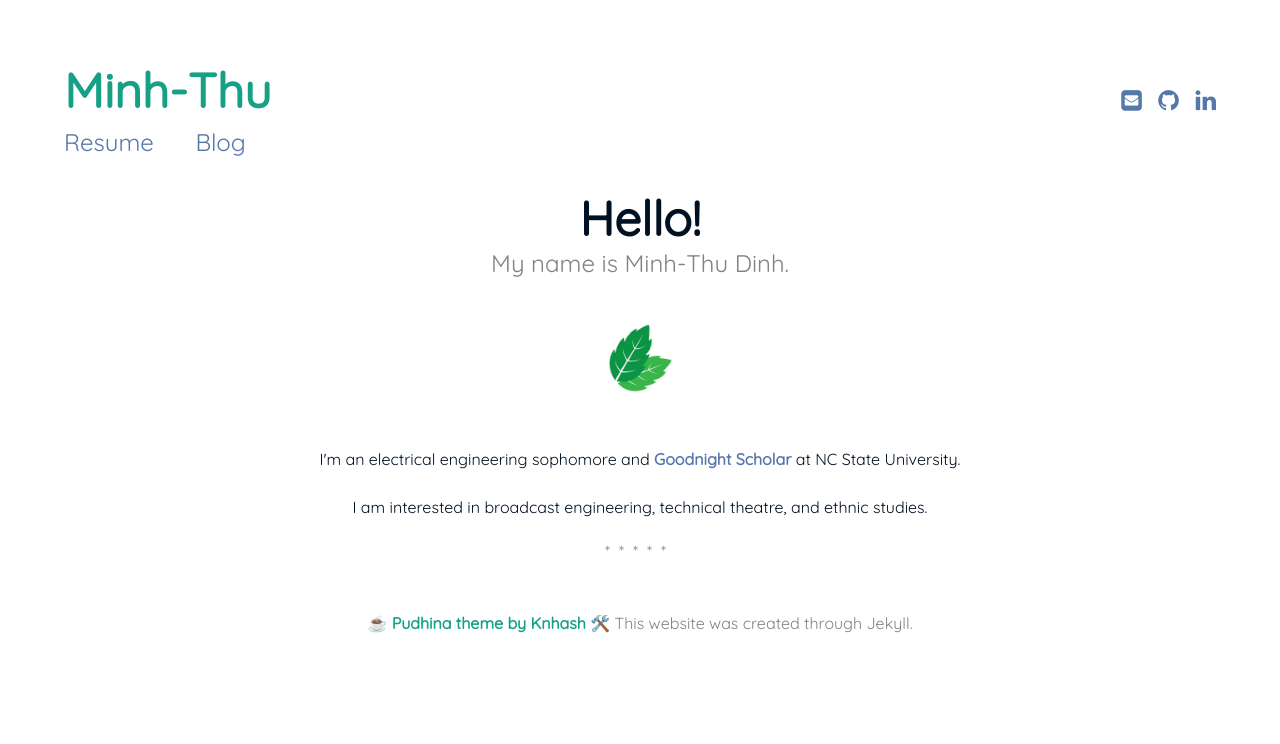
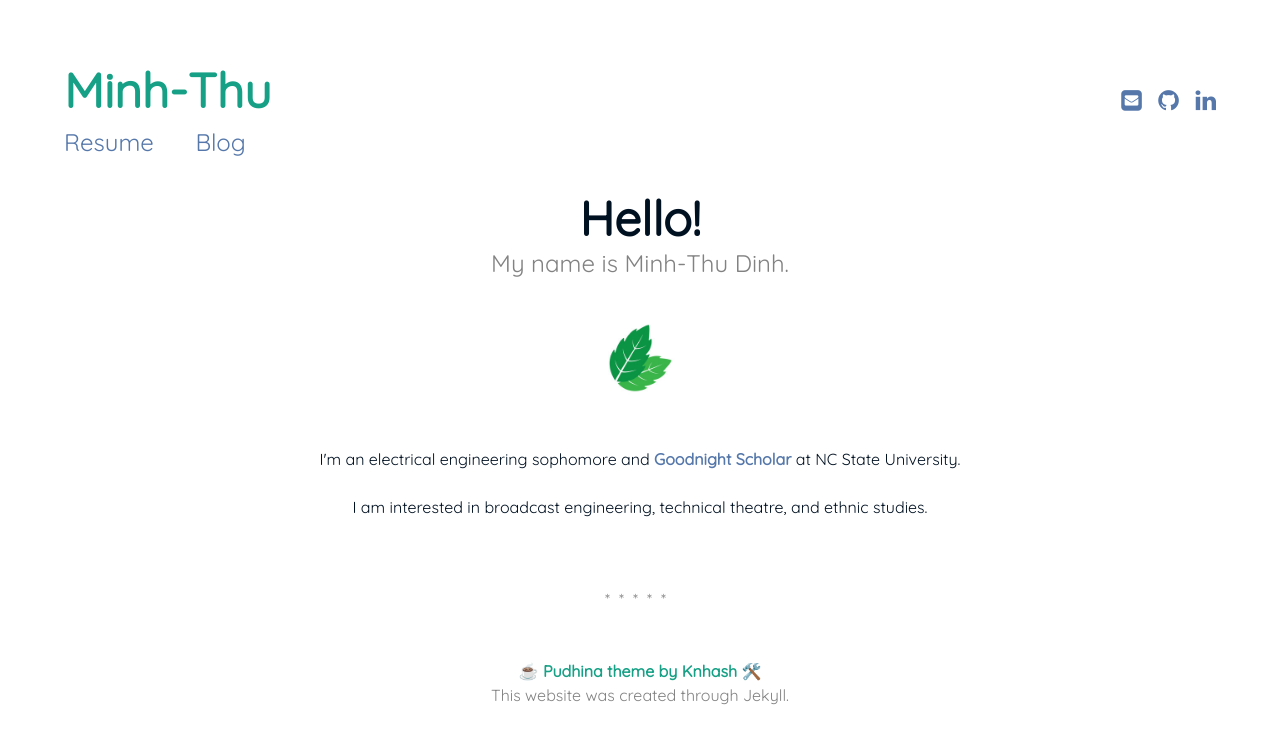
Before and after one commit to mtldinh/mtldinh-old-website, a Jekyll site: the page built from index.md, in a window 1280 px wide. Shown: the top 744 px of the page. Built offline with Jekyll 4.4.1, drawn with Linux system fonts in a browser that asks for light colours.

```diff
--- a/_includes/page/about.html
+++ b/_includes/page/about.html
@@ -1,9 +1,11 @@
 <div class="about">
+<br>
+<br>
 <div class="about__devider">*****</div>
 <div class="about__text">
 <br>
 <br>
 <strong> ☕ Pudhina theme by Knhash 🛠️</strong>
-This website was created through Jekyll.
+<br>This website was created through Jekyll.
 </div>
 </div>
```
